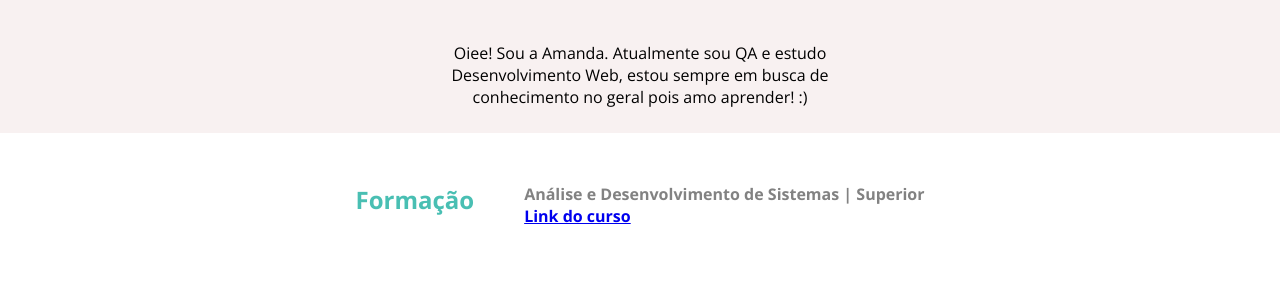
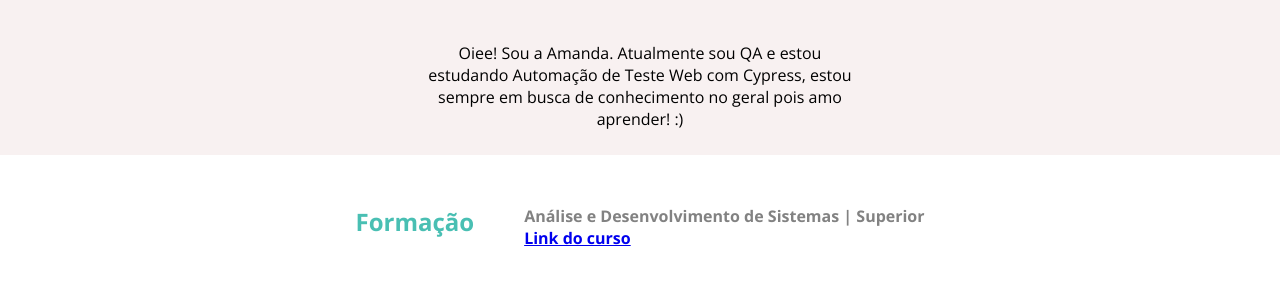
Before and after one commit to AmandaLimasiva/portifolio_, a plain HTML site: page index.html in a window 1280 px wide. Shown: the part 453-741 px from the top of the page. Drawn offline with nearby package versions, Linux system fonts and the light colour scheme.

Commit message:
subindo ajustes

```diff
--- a/index.html
+++ b/index.html
@@ -29,7 +29,7 @@
     </figure>
     <h1 class="title">Amanda Lima</h1>
     <h2 class="subtitle">Desenvolvedora Web</h2>
-    <p class="intro">Oiee! Sou a Amanda. Atualmente sou QA e estudo Desenvolvimento Web, estou sempre em
+    <p class="intro">Oiee! Sou a Amanda. Atualmente sou QA e estou estudando Automação de Teste Web com Cypress, estou sempre em
       busca de conhecimento no geral pois amo aprender! :)</p>
   </main>
   <section id="formacao">
```
Also changed, not shown: 2 other files.
